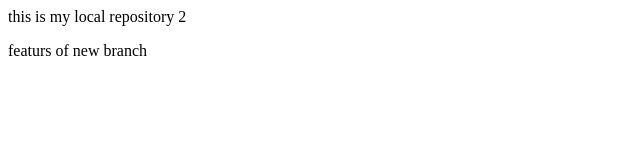
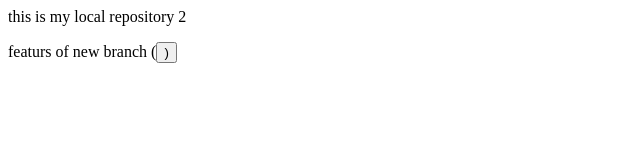
Before and after one commit to MohdAnas0001/LocalRepo2, a plain HTML site: page index.html in a window 1280 px wide. Shown: the full height of the page, 0-640 px from the left. Drawn offline with Linux system fonts and the light colour scheme.

Commit message:
Add button

```diff
--- a/index.html
+++ b/index.html
@@ -1,2 +1,2 @@
 <P>this is my local repository 2</P>
-<p>featurs of new branch</p>
+<p>featurs of new branch (<button>) </button></p>
```
